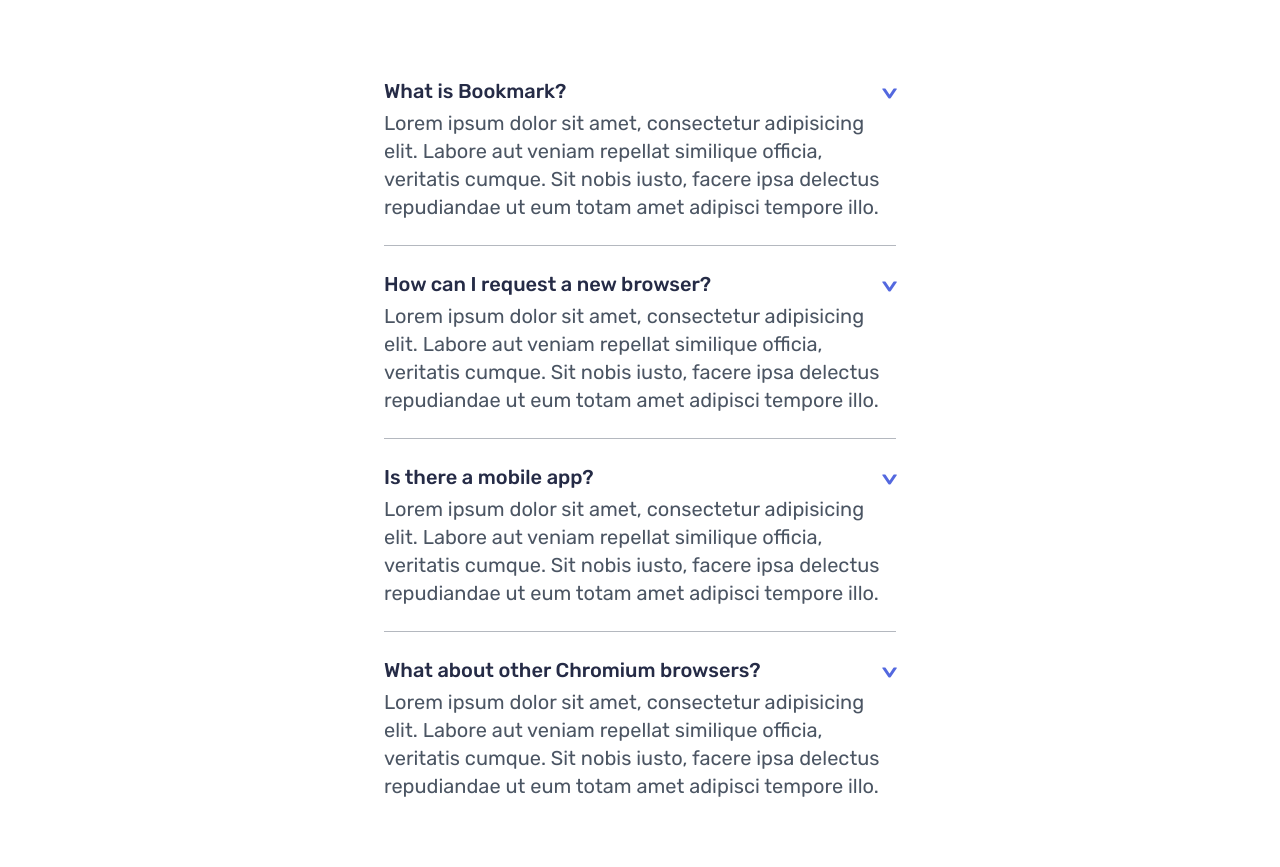
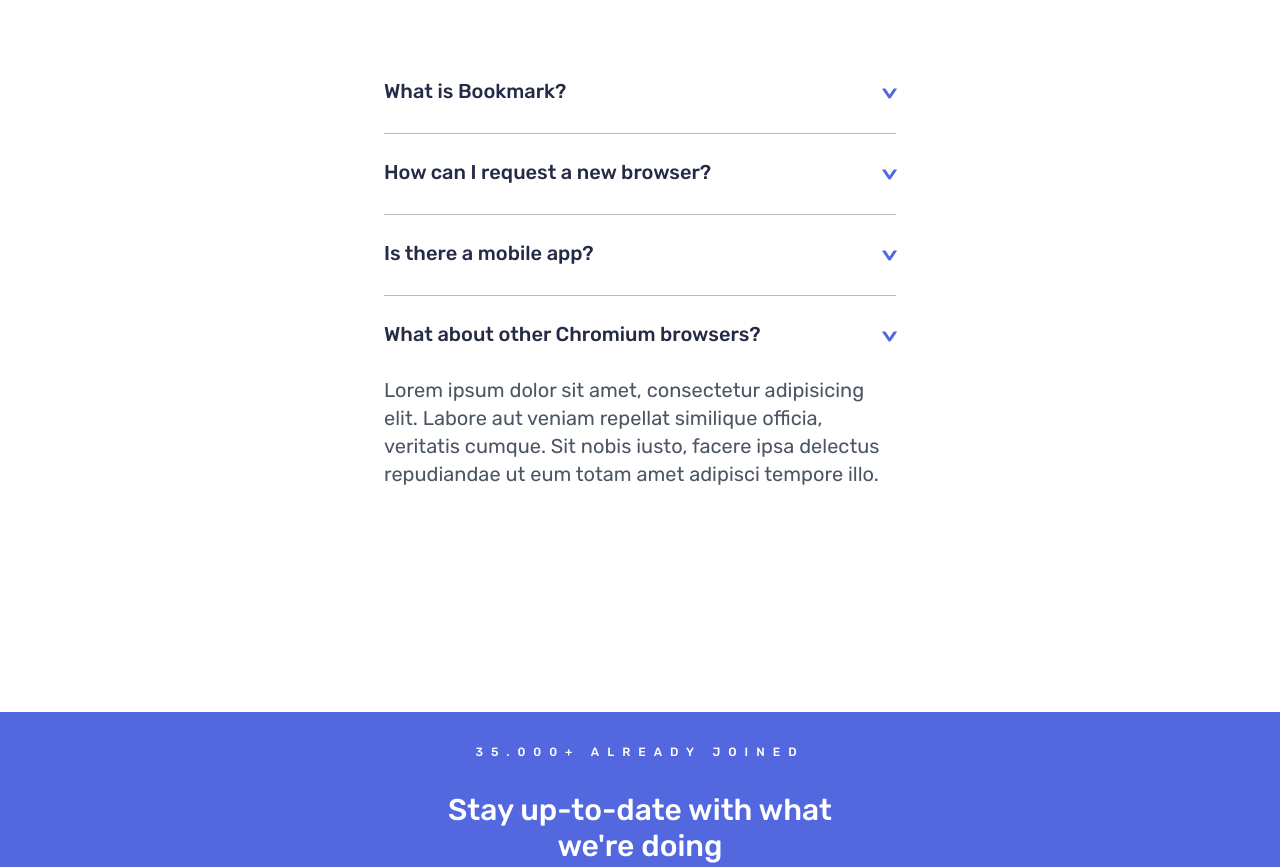
Before and after one commit to SenithVijayantha/bookmark-landing-page, a website built with Vite: page index.html in a window 1280 px wide. Shown: the part 2758-3625 px from the top of the page. Built offline with nearby package versions, Linux system fonts and the light colour scheme.

Commit message:
chore: Restore accidently deleted accordion classes

```diff
--- a/src/style.css
+++ b/src/style.css
@@ -15,3 +15,16 @@
 .tab-content {
   text-align: center;
 }
+
+#accordion .accordion__content {
+  max-height: 0;
+  overflow: hidden;
+  transition: ease-out 0.3s;
+}
+
+#accordion input[type="radio"]:checked + .accordion__content {
+  max-height: 500px;
+  padding-top: 1.5rem;
+  overflow: hidden;
+
+}
```
